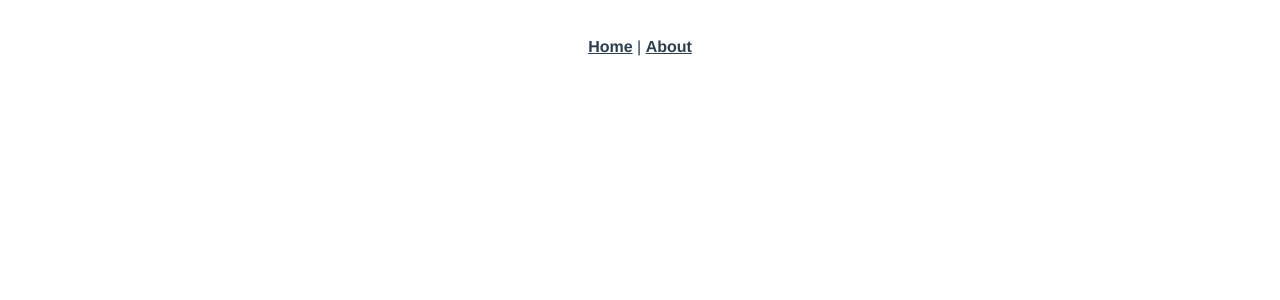
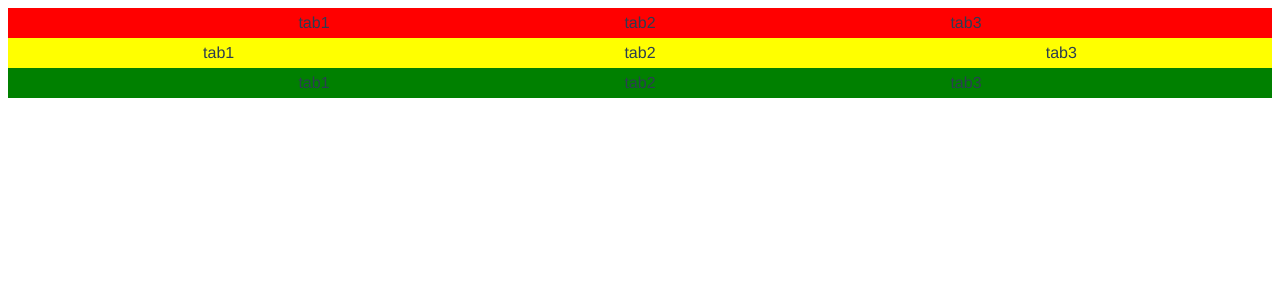
Before and after one commit to lihuichao520/test, a Vue app: page /test-flex in a window 1280 px wide. Shown: the top 300 px of the page. Built offline with nearby package versions, Linux system fonts and the light colour scheme.

Commit message:
feat: 测试一个flex布局

```diff
--- a/src/App.vue
+++ b/src/App.vue
@@ -1,10 +1,6 @@
 <template>
   <div id="app">
-    <div id="nav">
-      <router-link to="/">Home</router-link> |
-      <router-link to="/about">About</router-link>
-    </div>
-    <router-view/>
+    <router-view />
   </div>
 </template>
 
--- /dev/null
+++ b/src/components/MenuItem.vue
@@ -0,0 +1,23 @@
+<template>
+  <div class="menu-item">
+    <span class="menu-item__text">{{ text }}</span
+    ><span v-if="showArrow" class="menu-item__arrow"></span>
+  </div>
+</template>
+<script>
+export default {
+  name: 'MenuItem',
+  props: {
+    text: {
+      type: String,
+      default: () => {},
+    },
+    showArrow: {
+      type: Boolean,
+      default: false,
+    },
+  },
+};
+</script>
+<style lang="scss" scoped>
+</style>
--- a/src/router/index.js
+++ b/src/router/index.js
@@ -18,6 +18,16 @@ const routes = [
     // which is lazy-loaded when the route is visited.
     component: () => import(/* webpackChunkName: "about" */ '../views/About.vue'),
   },
+  {
+    path: '/test-flex',
+    name: 'testFlex',
+    component: () => import(/* webpackChunkName: "test-flex" */ '../views/TestFlex/TestFlex.vue'),
+  },
+  {
+    path: '/drop-menu',
+    name: 'dropMenu',
+    component: () => import(/* webpackChunkName: "drop-menu" */ '../views/DropMenu/DropMenu.vue'),
+  },
 ];
 
 const router = new VueRouter({
--- /dev/null
+++ b/src/views/DropMenu/DropMenu.vue
@@ -0,0 +1,34 @@
+<template>
+  <div class="drop-menu">
+    <div class="drop-menu__menu" v-for="(tab, index) in tabs" :key="index">
+      <div class="drop-menu__item">
+        <menu-item :text="tab.name" :showArrow="true"></menu-item>
+      </div>
+    </div>
+    <div class="drop-menu__list"></div>
+  </div>
+</template>
+<script>
+import MenuItem from '../../components/MenuItem.vue';
+
+export default {
+  components: { MenuItem },
+  name: '',
+  data() {
+    return {
+      tabs: [
+        {
+          name: 'tab1',
+        },
+        {
+          name: 'tab2',
+        },
+        {
+          name: 'tab3',
+        },
+      ],
+    };
+  },
+};
+</script>
+<style lang="scss" scoped src="./drop-menu.scss"></style>
--- /dev/null
+++ b/src/views/DropMenu/drop-menu.scss
@@ -0,0 +1,50 @@
+.test-flex {
+  &__tab {
+    width: 40px;
+    height: 30px;
+    line-height: 30px;
+  }
+
+  /**
+   * 方案一: justify-content: space-evenly;不具备兼容性
+   */
+  &__wrap {
+    display: flex;
+    justify-content: space-evenly;
+    align-items: center;
+    // flex-wrap: wrap;
+    background-color: red;
+  }
+
+
+   /**
+   * 方案二: 利用flex-grow,让子元素占据同样空间
+   */
+  &__wrap2 {
+    display: flex;
+    align-items: center;
+    // flex-wrap: wrap;
+    background-color: yellow;
+
+    .test-flex__tab {
+      flex: 1;
+    }
+  }
+
+  /**
+   * 方案二: 利用space-between, 父容器前后加入伪元素来解决
+   */
+   &__wrap3 {
+    display: flex;
+    justify-content: space-between;
+    align-items: center;
+    // flex-wrap: wrap;
+    background-color: green;
+
+    &::before,
+    &::after {
+      content: '';
+      display: block;
+    }
+   }
+}
--- /dev/null
+++ b/src/views/TestFlex/TestFlex.vue
@@ -0,0 +1,74 @@
+<template>
+  <div class="test-flex">
+    <!-- 测试justify-content: space-evenly的兼容性问题 -->
+    <div class="test-flex__wrap">
+      <div class="test-flex__tab" v-for="(tab, index) in tabs" :key="index">
+        {{ tab.name }}
+      </div>
+    </div>
+
+    <!-- justify-content: space-evenly的替代方案 -->
+    <!-- 方案1: 利用flex-grow实现每个子元素占用相同空间 -->
+    <div class="test-flex__wrap2">
+      <div class="test-flex__tab" v-for="(tab, index) in tabs" :key="index">
+        {{ tab.name }}
+      </div>
+    </div>
+
+    <!-- justify-content: space-evenly的替代方案 -->
+    <!-- 方案2: 利用 space-between, 从效果上来看，方案2与justify-content: space-evenly最为相似(存在换行的时候有所差异)-->
+    <div class="test-flex__wrap3">
+      <div class="test-flex__tab" v-for="(tab, index) in tabs" :key="index">
+        {{ tab.name }}
+      </div>
+    </div>
+  </div>
+</template>
+<script>
+export default {
+  name: 'TestFlex',
+  data() {
+    return {
+      tabs: [
+        {
+          name: 'tab1',
+        },
+        {
+          name: 'tab2',
+        },
+        {
+          name: 'tab3',
+        },
+        // {
+        //   name: 'tab3',
+        // },
+        // {
+        //   name: 'tab3',
+        // },
+        // {
+        //   name: 'tab3',
+        // },
+        // {
+        //   name: 'tab3',
+        // },
+        // {
+        //   name: 'tab3',
+        // },
+        // {
+        //   name: 'tab3',
+        // },
+        // {
+        //   name: 'tab3',
+        // },
+        // {
+        //   name: 'tab3',
+        // },
+        // {
+        //   name: 'tabN',
+        // },
+      ],
+    };
+  },
+};
+</script>
+<style lang="scss" scoped src="./test-flex.scss"></style>
--- /dev/null
+++ b/src/views/TestFlex/test-flex.scss
@@ -0,0 +1,50 @@
+.test-flex {
+  &__tab {
+    width: 40px;
+    height: 30px;
+    line-height: 30px;
+  }
+
+  /**
+   * 方案一: justify-content: space-evenly;不具备兼容性
+   */
+  &__wrap {
+    display: flex;
+    justify-content: space-evenly;
+    align-items: center;
+    // flex-wrap: wrap;
+    background-color: red;
+  }
+
+
+   /**
+   * 方案二: 利用flex-grow,让子元素占据同样空间
+   */
+  &__wrap2 {
+    display: flex;
+    align-items: center;
+    // flex-wrap: wrap;
+    background-color: yellow;
+
+    .test-flex__tab {
+      flex: 1;
+    }
+  }
+
+  /**
+   * 方案二: 利用space-between, 父容器前后加入伪元素来解决
+   */
+   &__wrap3 {
+    display: flex;
+    justify-content: space-between;
+    align-items: center;
+    // flex-wrap: wrap;
+    background-color: green;
+
+    &::before,
+    &::after {
+      content: '';
+      display: block;
+    }
+   }
+}
```
